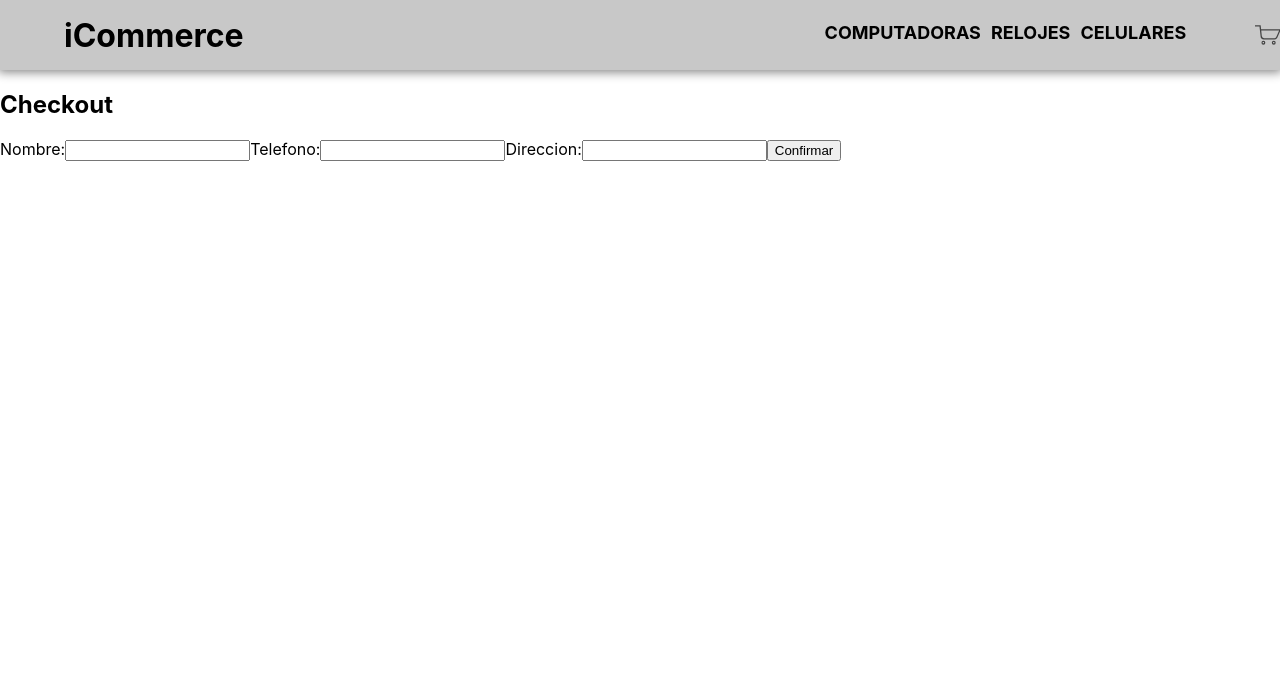
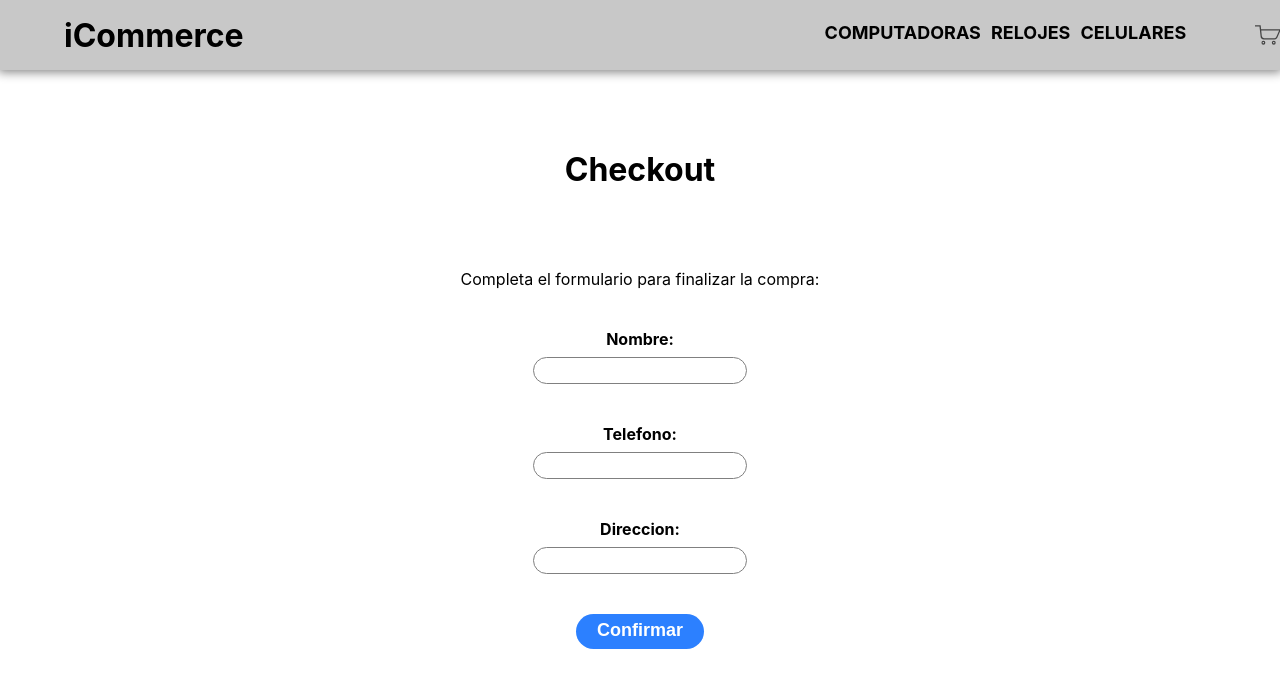
Before and after one commit to Clissic/ReactPF-Perez, a React (Create React App) app: page /checkout in a window 1280 px wide. Shown: the top 688 px of the page. Built offline with nearby package versions, Linux system fonts and the light colour scheme.

Commit message:
Agregando estilizado (2da parte)

```diff
--- a/src/App.css
+++ b/src/App.css
@@ -2,3 +2,12 @@
   margin: none;
   padding: none;
 }
+
+button {
+  appearance: none;
+  -webkit-appearance: none;
+  -moz-appearance: none;
+  background-color: transparent;
+  border: none;
+  outline: none;
+}
--- /dev/null
+++ b/src/components/Cart/Cart.css
@@ -0,0 +1,102 @@
+.cart {
+    text-align: center;
+    margin-top: 10vh;
+}
+
+.carritoImg {
+    margin: 10vh;
+    width: 50vw;
+}
+
+.itemCartCard {
+    margin: auto auto 5vh auto;
+    width: 60vw;
+    display: grid;
+    grid-template-columns: 2fr 1.5fr 1.5fr 1.5fr 1.5fr .7fr;
+    grid-template-rows: 30vh;
+    grid-template-areas: "img name count price subTotal remove";
+    align-items: center;
+}
+
+.itemCartCardImg {
+    height: 80%;
+    grid-area: img;
+    margin: auto;
+}
+
+.itemCartCardName {
+    margin: auto;
+    width: 80%;
+    grid-area: name;
+}
+
+.itemCartCardPrice {
+    margin: auto;
+    width: 80%;
+    grid-area: price;
+}
+
+.itemCartCardSubTotal {
+    margin: auto;
+    width: 80%;
+    grid-area: subTotal;
+}
+
+.itemCartCardCount {
+    margin: auto;
+    width: 80%;
+    grid-area: count;
+}
+
+.totalItemsPrice {
+    font-size: x-large;
+}
+
+.removeItemFromCart {
+    all: unset;
+    margin: auto;
+    width: 30px;
+    height: 30px;
+    border-radius: 50%;
+    grid-area: remove;
+    background-color: rgb(189, 0, 0);
+    color: white;
+    font-size: medium;
+    font-weight: 600;
+    cursor: pointer;
+}
+
+.cartFooterButtons {
+    display: flex;
+    width: 30vw;
+    margin: 5vh auto auto auto;
+    justify-content: space-around;
+}
+
+.cartFinalizarCompraButton {
+    all: unset;
+    width: 40%;
+    color: rgb(255, 255, 255);
+    font-weight: bolder;
+    font-size: large;
+    background-color: rgb(44, 128, 255);
+    padding: 4px 12px 6px 12px;
+    border-radius: 10px;
+    cursor: pointer;
+}
+
+.cartFinalizarCompraButton:visited {
+    color: white;
+}
+
+.vaciarCarritoButton {
+    all: unset;
+    width: 40%;
+    color: rgb(255, 255, 255);
+    font-weight: bolder;
+    font-size: large;
+    background-color: rgb(189, 0, 0);
+    padding: 4px 12px 6px 12px;
+    border-radius: 10px;
+    cursor: pointer;
+}
--- a/src/components/Cart/Cart.js
+++ b/src/components/Cart/Cart.js
@@ -1,23 +1,26 @@
 import { useContext } from "react";
 import { CartContext } from "../../context/CartContext";
 import { Link } from "react-router-dom";
+import "../Cart/Cart.css";
 
 const Cart = ({greeting}) => {
-    const { cart, clearCart } = useContext(CartContext)
+    const { cart, clearCart, removeItem, total } = useContext(CartContext)
 
     return (
-        <div>
+        <div className="cart">
             <div>
-                <h2>{greeting}</h2>
+                <h2 className="greetingTitle">{greeting}</h2>
             </div>
             <div> {
                     cart.map(prod => {
                         return (
-                            <div key={prod.id}>
-                                {prod.name}
-                                {prod.img}
-                                {prod.price}
-                                {prod.count}
+                            <div className="itemCartCard" key={prod.id}>
+                                <img src={prod.img} alt="producto" className="itemCartCardImg"></img>
+                                <p className="itemCartCardName"><strong>{prod.name}</strong></p>
+                                <p className="itemCartCardCount">Cantidad: <strong>{prod.count}</strong></p>
+                                <p className="itemCartCardPrice">Precio: <strong>${prod.price}</strong></p>
+                                <p className="itemCartCardSubTotal">Subtotal: <strong>${prod.price*prod.count}</strong></p>
+                                <button className="removeItemFromCart" onClick={() => removeItem(prod.id)}>X</button>
                             </div>
                         )
                     })
@@ -26,12 +29,16 @@ const Cart = ({greeting}) => {
             <footer>
                 {cart.length > 0 ? (
                     <div>
-                        <Link to='/checkout'><button>Finalizar compra</button></Link>
-                        <button onClick={clearCart}>Vaciar carrito</button>
+                        <p className="totalItemsPrice">Total: <strong>${total}</strong></p>
+                        <div className="cartFooterButtons">
+                            <Link className="cartFinalizarCompraButton" to='/checkout'><p>Finalizar compra</p></Link>
+                            <p className="vaciarCarritoButton" onClick={clearCart}>Vaciar carrito</p>
+                        </div>
                     </div>
                 ) : (
                     <div>
-                        <h3>Hay un carrito que llenar</h3>
+                        <h3>¡Tu carrito esta vacío!</h3>
+                        <img className="carritoImg" alt="cart" src="https://cdn.iclasspro.com/portal/8a9a3ac/assets/images/shared/illustration-empty-cart.svg"></img>
                     </div>
                 )}
             </footer>
--- /dev/null
+++ b/src/components/Checkout/Checkout.css
@@ -0,0 +1,4 @@
+.checkout {
+    text-align: center;
+    margin-top: 10vh;
+}
--- a/src/components/Checkout/Checkout.js
+++ b/src/components/Checkout/Checkout.js
@@ -5,6 +5,7 @@ import { collection, documentId, query, where, getDocs, writeBatch, addDoc } fro
 import { db } from "../../services/firebase/firebaseConfig";
 import { useNotification } from "../../notification/NotificationService";
 import { useNavigate } from "react-router-dom";
+import "../Checkout/Checkout.css";
 
 const Checkout = ({ greeting }) => {
     const [orderId, setOrderId] = useState('')
@@ -76,9 +77,9 @@ const Checkout = ({ greeting }) => {
     }
 
     return (
-        <div>
-            <h2>{greeting}</h2>
-            {orderId ? <h3>Se genero orden Nro: {orderId}</h3> : <Form onConfirm={handleConfirm} />}
+        <div className="checkout">
+            <h2 className="greetingTitle">{greeting}</h2>
+            {orderId ? <h3>Se genero orden Nro: <strong>{orderId}</strong></h3> : <Form onConfirm={handleConfirm} />}
         </div>
     )
 }
--- /dev/null
+++ b/src/components/Form/Form.css
@@ -0,0 +1,37 @@
+.formCheckout {
+    justify-content: center;
+    display: flex;
+    flex-direction: column;
+    row-gap: 5vh;
+}
+
+.checkoutSubmitFormButton {
+    margin: auto;
+    width: 10vw;
+    height: 35px;
+    color: rgb(255, 255, 255);
+    font-weight: bolder;
+    font-size: large;
+    background-color: rgb(44, 128, 255);
+    padding: 4px 12px 6px 12px;
+    border-radius: 20px;
+    cursor: pointer;
+}
+
+.checkoutFormInput {
+    padding: 0 10px 0 10px;
+    width: 15vw;
+    height: 25px;
+    border-radius: 20px;
+    border: 1px solid grey;
+}
+
+.labelForm {
+    font-weight: 700;
+    margin-bottom: 1vh;
+}
+
+.error {
+    color: red;
+    font-weight: 700;
+}
--- a/src/components/Form/Form.js
+++ b/src/components/Form/Form.js
@@ -1,12 +1,21 @@
 import { useState } from 'react'
+import "../Form/Form.css"
 
 const Form = ({ onConfirm }) => {
     const [name, setName] = useState('')
     const [phone, setPhone] = useState('')
     const [address, setAddress] = useState('')
+    const [error, setError] = useState('')
+    const [showError, setShowError] = useState(false)
 
     const handleSubmit = (e) => {
         e.preventDefault()
+        if (!name || !phone || !address) {
+            setError('DEBE COMPLETAR TODO EL FORMULARIO ANTES DE FINALIZAR LA COMPRA')
+            setShowError(true)
+            setTimeout(() => setShowError(false), 5000)
+            return
+        }
         const userData = {
             name: name,
             phone: phone,
@@ -16,20 +25,22 @@ const Form = ({ onConfirm }) => {
     }
 
     return (
-        <form onSubmit={handleSubmit}>
+        <form className='formCheckout' onSubmit={handleSubmit}>
+            <p>Completa el formulario para finalizar la compra:</p>
+            {showError && <p className='error'>{error}</p>}
             <label>
-                Nombre:
-                <input type="text" value={name} onChange={(e) => setName(e.target.value)} />
+                <p className='labelForm'>Nombre:</p>
+                <input className='checkoutFormInput' type="text" value={name} onChange={(e) => setName(e.target.value)} />
             </label>
             <label>
-                Telefono:
-                <input type="text" value={phone} onChange={(e) => setPhone(e.target.value)} />
+                <p className='labelForm'>Telefono:</p>
+                <input className='checkoutFormInput' type="text" value={phone} onChange={(e) => setPhone(e.target.value)} />
             </label>
             <label>
-                Direccion:
-                <input type="text" value={address} onChange={(e) => setAddress(e.target.value)} />
+                <p className='labelForm'>Direccion:</p>
+                <input className='checkoutFormInput' type="text" value={address} onChange={(e) => setAddress(e.target.value)} />
             </label>
-            <button type="submit">Confirmar</button>
+            <button className='checkoutSubmitFormButton' type="submit">Confirmar</button>
         </form>
     )
 }
--- a/src/components/ItemDetail/ItemDetail.css
+++ b/src/components/ItemDetail/ItemDetail.css
@@ -30,3 +30,30 @@
     margin: auto;
     grid-area: body;
 }
+
+.finalizarCompraButton {
+    all: unset;
+    margin-top: 5vh;
+    color: rgb(255, 255, 255);
+    font-weight: bolder;
+    font-size: large;
+    background-color: rgb(44, 128, 255);
+    padding: 4px 12px 6px 12px;
+    border-radius: 10px;
+    cursor: pointer;
+}
+
+.finalizarCompraButton:visited {
+    color: white;
+}
+
+.sinStock {
+    all: unset;
+    margin-top: 5vh;
+    color: rgb(255, 255, 255);
+    font-weight: bolder;
+    font-size: large;
+    background-color: red;
+    padding: 4px 12px 6px 12px;
+    border-radius: 10px;
+}
--- a/src/components/ItemDetail/ItemDetail.js
+++ b/src/components/ItemDetail/ItemDetail.js
@@ -32,9 +32,9 @@ const ItemDetail = ({ id, name, img, price, stock, description }) => {
                     <h3>Stock: {stock}</h3>
                     <footer>
                         {count > 0 ? (
-                            <Link to='/cart'>Finalizar compra</Link>
+                            <Link to='/cart' className='finalizarCompraButton'>Finalizar compra</Link>
                         ) : (
-                            stock === 0 ? <h3>Sin stock</h3> : <Counter stock={stock} addItem={handleAddItem} />
+                            stock === 0 ? <h3 className='sinStock'>SIN STOCK</h3> : <Counter stock={stock} addItem={handleAddItem} />
                         )}
                     </footer>
                 </div>
--- a/src/components/ItemList/ItemList.css
+++ b/src/components/ItemList/ItemList.css
@@ -1,5 +1,4 @@
 .itemCardContainer {
-    width: 100vw;
     display: flex;
     flex-direction: row;
     justify-content: space-evenly;
```
Also changed, not shown: src/components/Cart/delete_remove_bin_icon-icons.com_72400.svg (added), src/components/Cart/illustration-empty-cart.svg (added).
